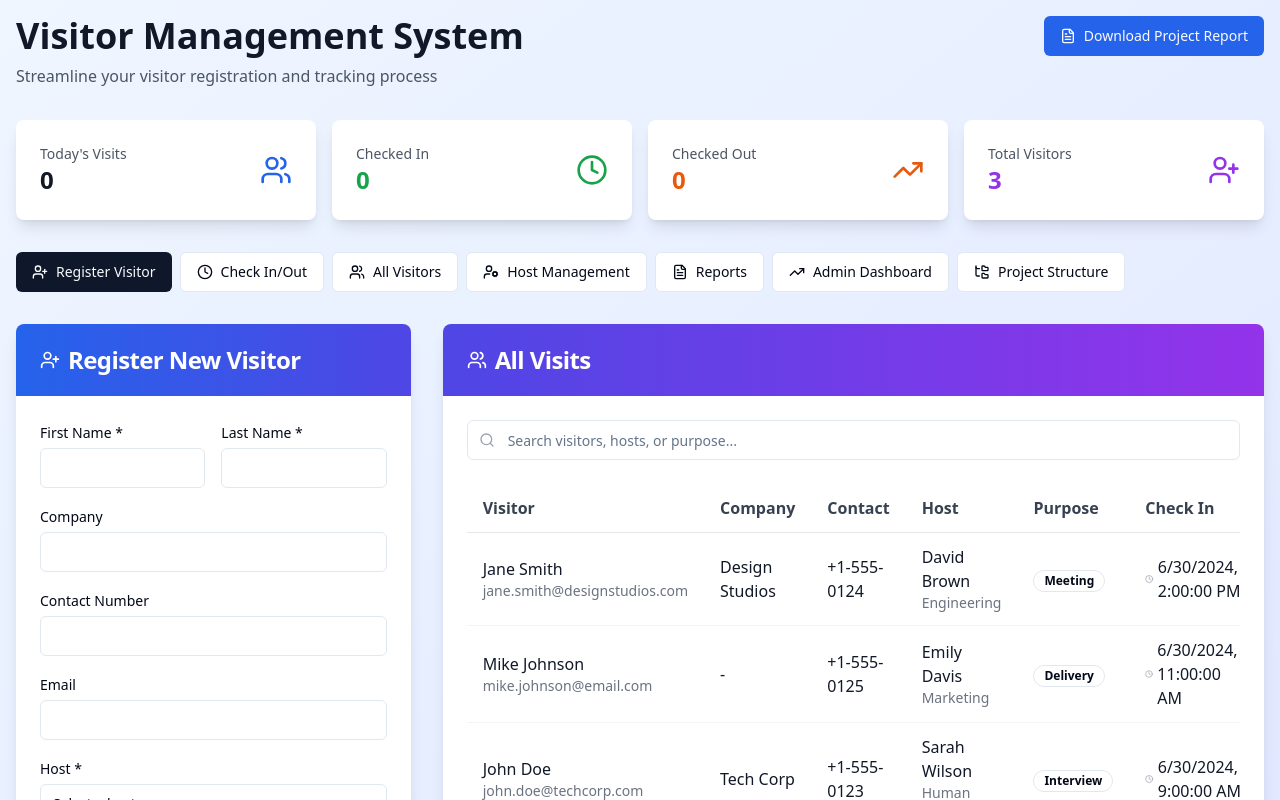
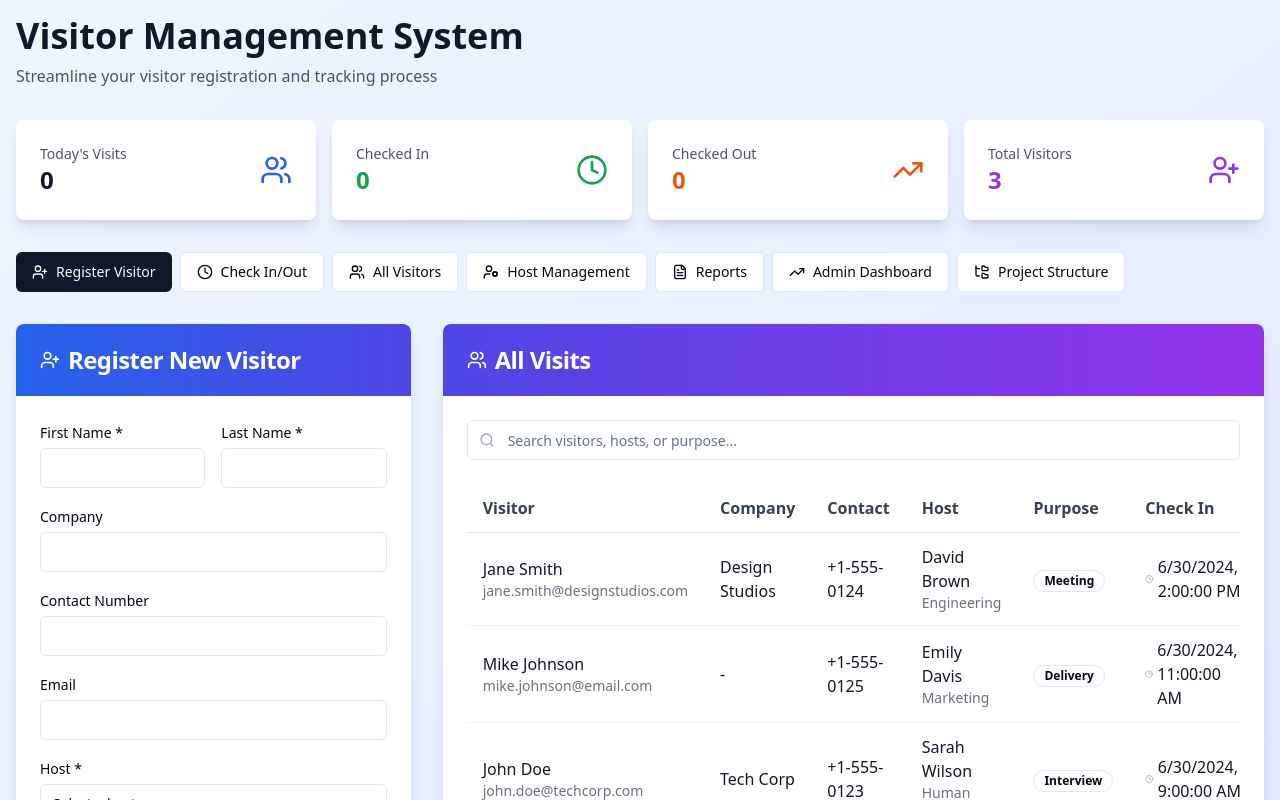
Before and after one commit to Saranshaga/visitor-management-sys, a React (Vite) app: page / in a window 1280 px wide. Shown: the top 800 px of the page. Built offline with nearby package versions, Linux system fonts and the light colour scheme.

Commit message:
Remove project report download
Removed the project report download button and associated elements from the main page to declutter the interface. This change specifically targets the report download functionality without affecting other features or components.

```diff
--- a/src/pages/Index.tsx
+++ b/src/pages/Index.tsx
@@ -759,13 +759,6 @@ This comprehensive documentation provides complete technical and business analys
               <h1 className="text-4xl font-bold text-gray-900 mb-2">Visitor Management System</h1>
               <p className="text-gray-600">Streamline your visitor registration and tracking process</p>
             </div>
-            <Button
-              onClick={downloadProjectReport}
-              className="flex items-center gap-2 bg-blue-600 hover:bg-blue-700"
-            >
-              <FileText className="h-4 w-4" />
-              Download Project Report
-            </Button>
           </div>
         </div>
 
```
